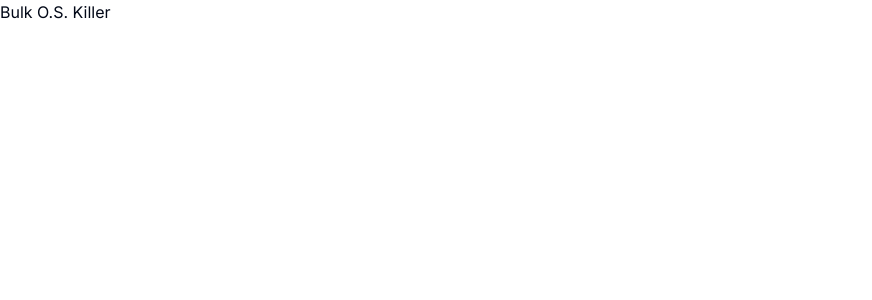
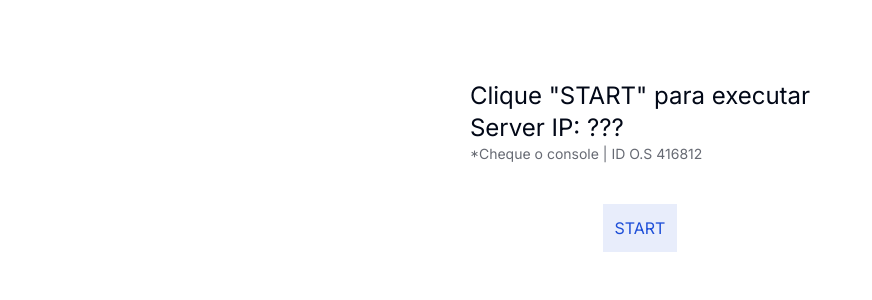
Before and after one commit to mateusfg7/ixc-os-killer, a Next.js app: page / in a window 1280 px wide. Shown: the top 300 px of the page, without its empty margins (0-872 px from the left). Built offline with nearby package versions, Linux system fonts and the light colour scheme.

Commit message:
feat: create main page

```diff
--- a/src/app/page.tsx
+++ b/src/app/page.tsx
@@ -1,5 +1,59 @@
+"use client";
+
+import { useState } from "react";
+import { Loader2 } from "lucide-react";
+
 export default function Home() {
+  const [isLoading, setIsLoading] = useState(false);
+  const [message, setMessage] = useState<string>(
+    'Clique "START" para executar'
+  );
+  const [serverIP, setServerIP] = useState("???");
+
+  async function kill() {
+    setIsLoading(true);
+
+    await fetch("/kill")
+      .then(async (response) => {
+        console.log(response);
+        const body = await response.json();
+
+        console.log(body);
+        if (body.ixc_response.type == "error") {
+          setMessage(body.ixc_response.message);
+        } else {
+          setMessage("Executado com sucesso!");
+        }
+
+        setServerIP(body.my_ip_api.ip);
+      })
+      .catch((err) => console.error(err))
+      .finally(() => setIsLoading(false));
+  }
+
   return (
-    <h1>Bulk O.S. Killer</h1>
+    <div className="flex flex-col justify-center items-center p-10">
+      <div className="p-10 text-2xl">
+        {isLoading ? (
+          <div className="flex items-center gap-3  rounded-lg bg-black/10 p-2 w-fit m-3">
+            <span className="text-lg font-semibold">Fazendo requisição</span>
+            <Loader2 className="animate-spin" />
+          </div>
+        ) : (
+          message
+        )}
+
+        <span className="block">Server IP: {serverIP}</span>
+        <span className="block opacity-60 text-sm">
+          *Cheque o console | ID O.S 416812
+        </span>
+      </div>
+      <button
+        onClick={kill}
+        className="p-3 bg-blue-700/10 text-blue-700 hover:text-white hover:bg-blue-700"
+      >
+        START
+      </button>
+    </div>
   );
 }
```
